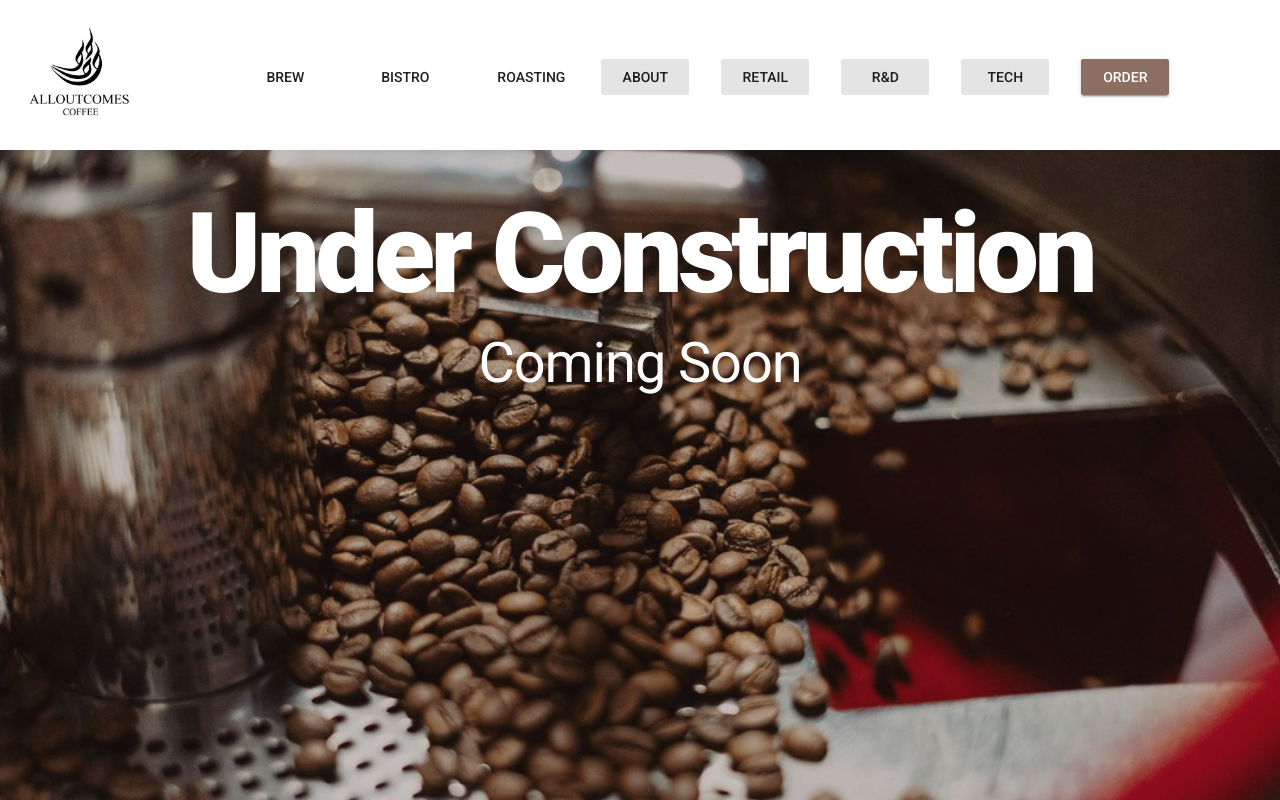
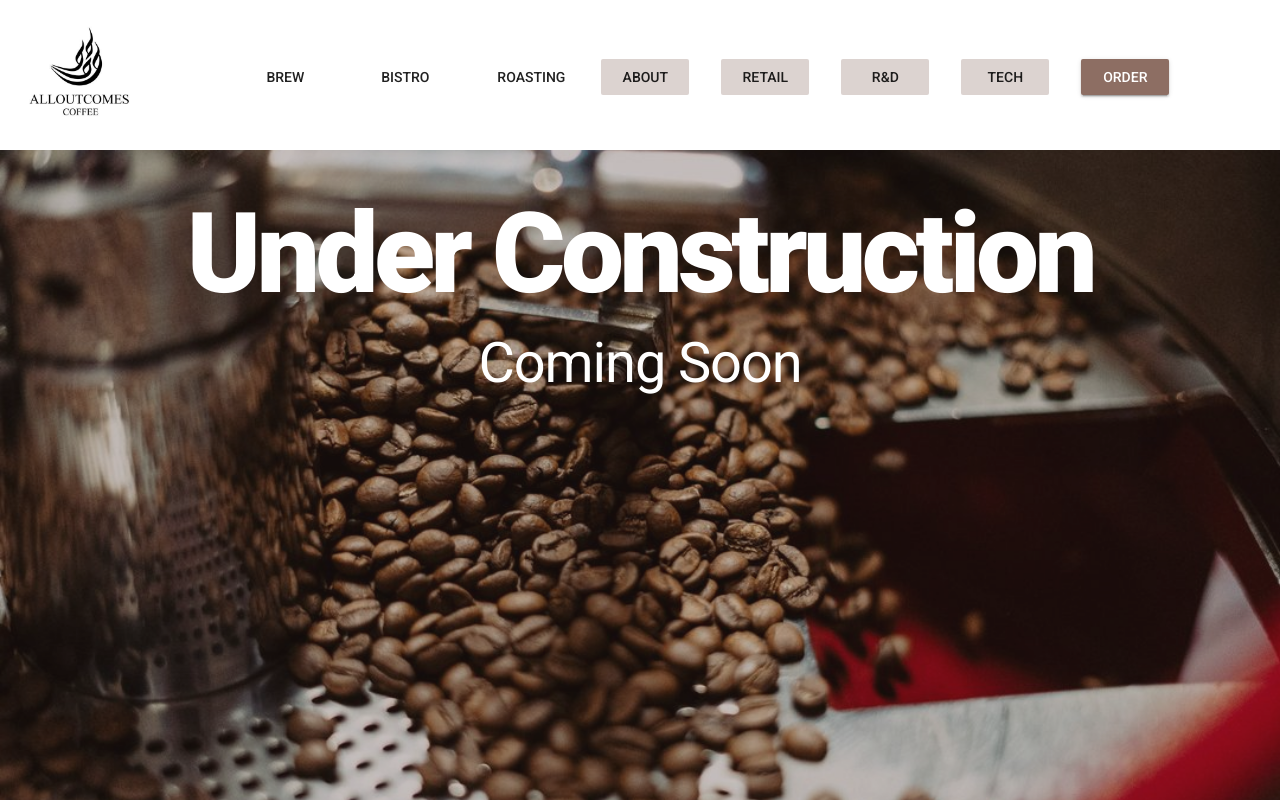
Before and after one commit to ibeckermayer/backyardbrew-frontend, a Vue app: page /under_construction in a window 1280 px wide. Built offline with nearby package versions, Linux system fonts and the light colour scheme.

Commit message:
made button coloration brown themed

```diff
--- a/src/components/AppNavigation.vue
+++ b/src/components/AppNavigation.vue
@@ -39,25 +39,25 @@
                     <v-container class="button-container">
                         <v-layout align-center justify-space-around="" row fill-height>
                             <v-flex md1>
-                                <v-btn to="/brew" flat v-ripple="{ class: `brown--text` }">Brew</v-btn>
+                                <v-btn active-class="custom_button" to="/brew" flat v-ripple="{ class: `brown--text` }">Brew</v-btn>
                             </v-flex>
                             <v-flex md1>
-                                <v-btn to="/bistro" flat v-ripple="{ class: `brown--text` }">Bistro</v-btn>
+                                <v-btn active-class="custom_button" to="/bistro" flat v-ripple="{ class: `brown--text` }">Bistro</v-btn>
                             </v-flex>
                             <v-flex md1>
-                                <v-btn to="/roasting" flat v-ripple="{ class: `brown--text` }">Roasting</v-btn>
+                                <v-btn active-class="custom_button" to="/roasting" flat v-ripple="{ class: `brown--text` }">Roasting</v-btn>
                             </v-flex>
                             <v-flex md1>
-                                <v-btn to="/under_construction" flat v-ripple="{ class: `brown--text` }">About</v-btn>
+                                <v-btn active-class="custom_button" to="/under_construction" flat v-ripple="{ class: `brown--text` }">About</v-btn>
                             </v-flex>
                             <v-flex md1>
-                                <v-btn to="/under_construction" flat v-ripple="{ class: `brown--text` }">Retail</v-btn>
+                                <v-btn active-class="custom_button" to="/under_construction" flat v-ripple="{ class: `brown--text` }">Retail</v-btn>
                             </v-flex>
                             <v-flex md1>
-                                <v-btn to="/under_construction" flat v-ripple="{ class: `brown--text` }">R&D</v-btn>
+                                <v-btn active-class="custom_button" to="/under_construction" flat v-ripple="{ class: `brown--text` }">R&D</v-btn>
                             </v-flex>
                             <v-flex md1>
-                                <v-btn to="/under_construction" flat v-ripple="{ class: `brown--text` }">Tech</v-btn>
+                                <v-btn active-class="custom_button" to="/under_construction" flat v-ripple="{ class: `brown--text` }">Tech</v-btn>
                             </v-flex>
                             <v-flex md1>
                                 <v-btn color="#8D6E63" dark href="https://aoccoffee.com/collections/all" v-ripple="{ class: `brown--text` }">Order</v-btn>
@@ -90,15 +90,23 @@ export default {
                 },
                 {
                     nav_label: 'About',
-                    route: '/brew'
+                    route: '/under_construction'
                 },
                 {
                     nav_label: 'Retail',
-                    route: '/brew'
+                    route: '/under_construction'
                 },
                 {
-                    nav_label: 'Order Online',
-                    route: '/brew'
+                    nav_label: 'R&D',
+                    route: '/under_construction'
+                },
+                {
+                    nav_label: 'Tech',
+                    route: '/under_construction'
+                },
+                {
+                    nav_label: 'Order',
+                    route: '/under_construction'
                 },
             ]
         }
@@ -129,7 +137,10 @@ a {
 }
 
 .v-btn:hover::before {
-    color: brown;
+    color: #8D6E63;
 }
 
+.custom_button {
+    background: rgba(141, 110, 99, 0.3);
+}
 </style>
```
